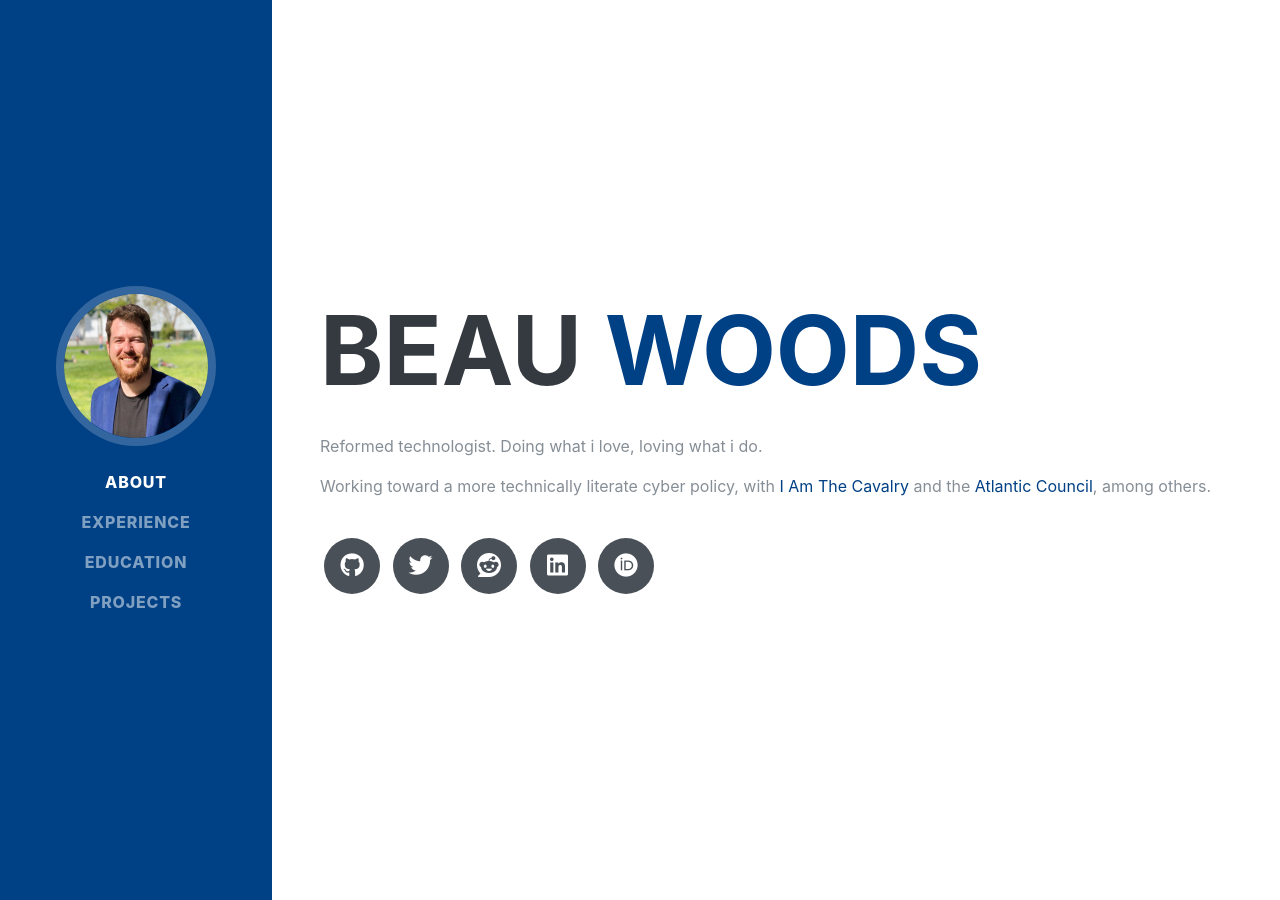
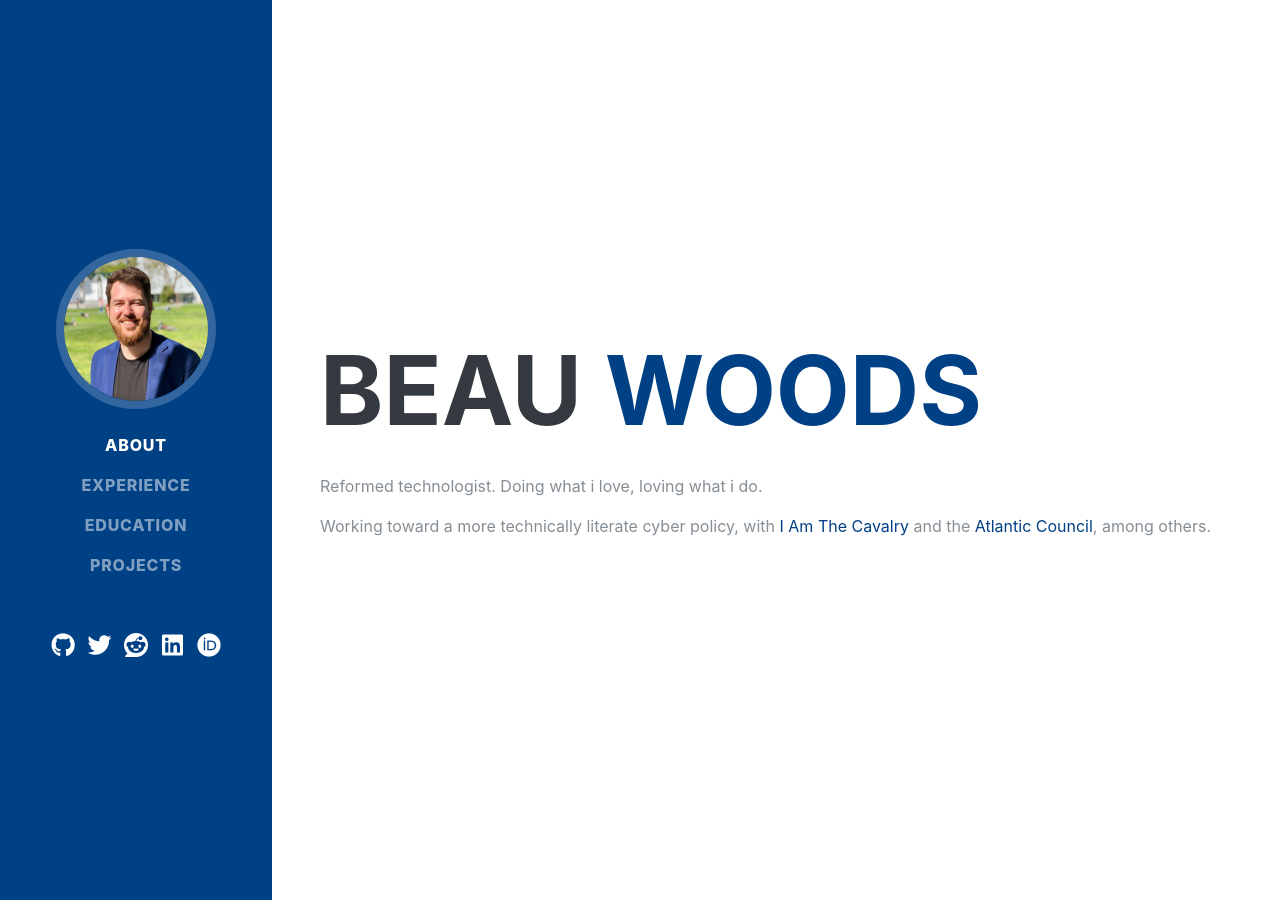
Before and after one commit to beauwoods/beauwoods.github.io, a Jekyll site: the page built from index.md, in a window 1280 px wide and 900 px high. Built offline with Jekyll 4.4.1, drawn with Linux system fonts in a browser that asks for light colours; nearby versions of some CDN libraries; some web fonts are replaced.

Commit message:
Add Responsive triggers
Added Responsive triggers on Nav and About so that headshot and social icons look cleaner and are present on all screen sizes where they look best.

```diff
--- a/_includes/about.html
+++ b/_includes/about.html
@@ -2,12 +2,12 @@
 
 <section class="resume-section p-3 p-lg-5 d-flex align-items-center vh-100" id="About">
 <div class="w-100 flex-column">
-  <h1 class="mb-0">{{person.firstname}}
-    <span class="text-primary">{{person.lastname}}</span>
-  </h1>
+  <span class="p-4"><img class="img-fluid img-profile rounded-circle mx-auto mb-2 d-block d-lg-none d-xl-none" height="150" width="150" src="{{person.profile_image}}" alt="{{person.firstname}} {{person.lastname}}"></span>
+  <h1 class="m-0 d-none d-lg-block d-xl-block">{{person.firstname}}<span class="text-primary"> {{person.lastname}}</span></h1>
+  <h1 class="m-0 d-block d-lg-none d-xl-none"><center>{{person.firstname}}<span class="text-primary"> {{person.lastname}}</span></center></h1>
   <span class="p-lg-5"><p>{{person.description | strip | markdownify}}</p></span>
 
-  {%- include socialnetworks.html -%}
+  <span class="social-icons navbar-expand d-block d-lg-none d-xl-none mt-5"><center>{%- include socialnetworks.html -%}</center></span>
 
 </div>
 </section>
--- a/_includes/nav.html
+++ b/_includes/nav.html
@@ -10,7 +10,7 @@
   <button class="navbar-toggler" type="button" data-toggle="collapse" data-target="#navbarSupportedContent" aria-controls="navbarSupportedContent" aria-expanded="false" aria-label="Toggle navigation">
     <span class="navbar-toggler-icon"></span>
   </button>
-  <div class="collapse navbar-collapse" id="navbarSupportedContent">
+  <div class="collapse navbar-collapse mb-5" id="navbarSupportedContent">
     <ul class="navbar-nav">
       <li class="nav-item">
         <a class="nav-link js-scroll-trigger" href="#About">About</a>
@@ -23,5 +23,7 @@
       {% endfor %}
 
     </ul>
+
   </div>
+  <span class="social-sm-icons navbar-expand d-none d-lg-block d-xl-block mb-auto">{%- include socialnetworks.html -%}</span>
 </nav>
--- a/_includes/socialnetworks.html
+++ b/_includes/socialnetworks.html
@@ -1,6 +1,4 @@
-<div class="social-icons">
-
-  {%- for link in site.social-network-links -%}
+{%- for link in site.social-network-links -%}
     {%- assign curkey = link[0] -%}
     {%- assign element = site.data.socialnetworks[curkey] -%}
 
@@ -16,5 +14,3 @@
         </a>
     </span>
   {%- endfor -%}
-
-</div>
--- a/assets/resume.css
+++ b/assets/resume.css
@@ -58,14 +58,10 @@ p.lead {
 
 .social-icons a {
   display: inline-block;
-  height: 3.5rem;
-  width: 3.5rem;
-  background-color: #495057;
-  color: #fff !important;
-  border-radius: 100%;
+  color: #495057 !important;
   text-align: center;
-  font-size: 1.5rem;
-  line-height: 3.5rem;
+  font-size: 2.5rem;
+  line-height: 2.5rem;
   margin-right: 1rem;
 }
 
@@ -75,6 +71,22 @@ p.lead {
 
 .social-icons a:hover {
   background-color: #004085;
+}
+
+.social-sm-icons a {
+  display: inline-block;
+  height: 1.5rem;
+  width: 1.5rem;
+  color: #fff !important;
+  border-radius: 100%;
+  text-align: center;
+  font-size: 1.5rem;
+  line-height: 1.5rem;
+  margin-right: 1rem;
+}
+
+.social-sm-icons a:last-child {
+  margin-right: 0;
 }
 
 .dev-icons {
```
